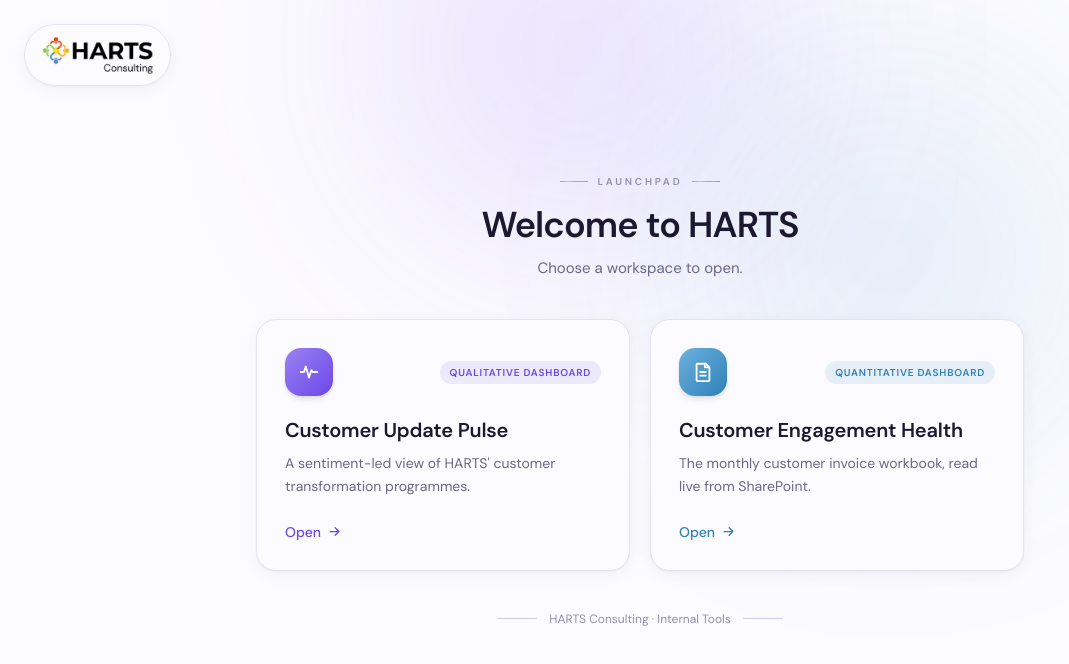
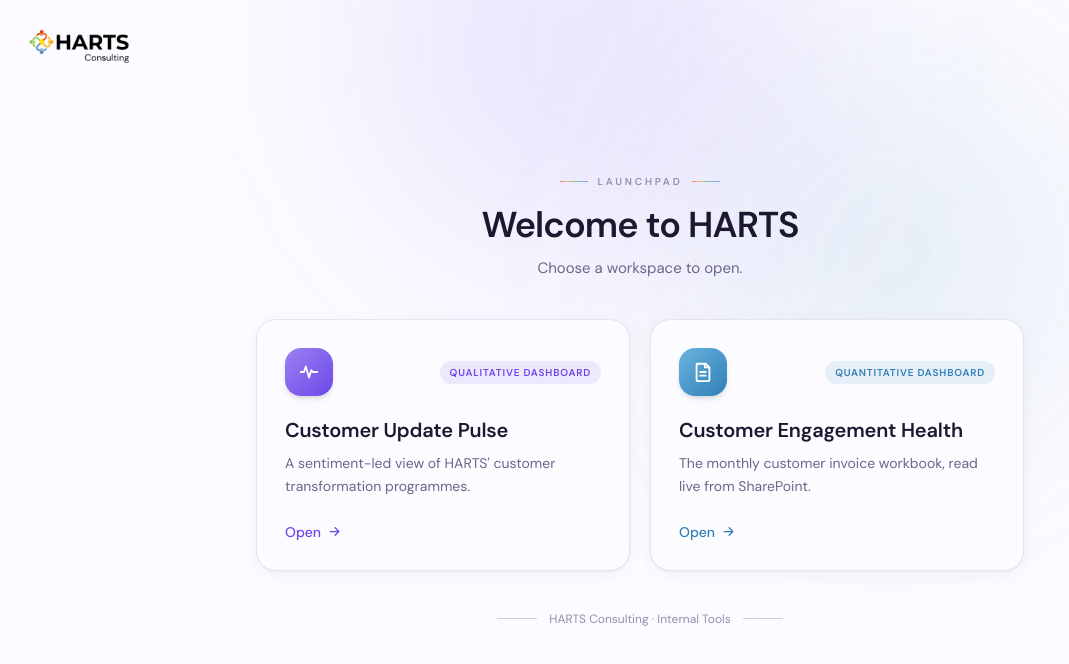
Before and after one commit to GITHARTS-dev/Customer_Update_Pulse, a Next.js app: page / in a window 1280 px wide. Shown: the top 664 px of the page, without its empty margins (0-1069 px from the left). Built offline with nearby package versions, Linux system fonts and the light colour scheme; no server answers.

Commit message:
launchpad changes

```diff
--- a/app/page.tsx
+++ b/app/page.tsx
@@ -29,15 +29,17 @@
         />
       </div>
 
-      {/* Corner badges - logo left, account right. Fixed so they hold their
-          spot regardless of how tall the centered content below happens to be. */}
-      <div className="fixed top-4 left-4 sm:top-6 sm:left-6 z-20 flex items-center rounded-full border border-sand-200 bg-cream/90 backdrop-blur px-4 py-2.5 shadow-card">
+      {/* Corner marks - logo left, account right. Fixed so they hold their spot
+          regardless of how tall the centered content below happens to be. The
+          logo is brand mark, not a control, so it sits directly on the page -
+          no badge chrome pretending it's interactive the way the avatar is. */}
+      <div className="fixed top-5 left-5 sm:top-7 sm:left-7 z-20">
         <Image
           src="/logos/harts_logo.png"
           alt="HARTS Consulting"
           width={278}
           height={98}
-          className="h-9 w-auto sm:h-10"
+          className="h-8 w-auto sm:h-9"
           priority
         />
       </div>
```
